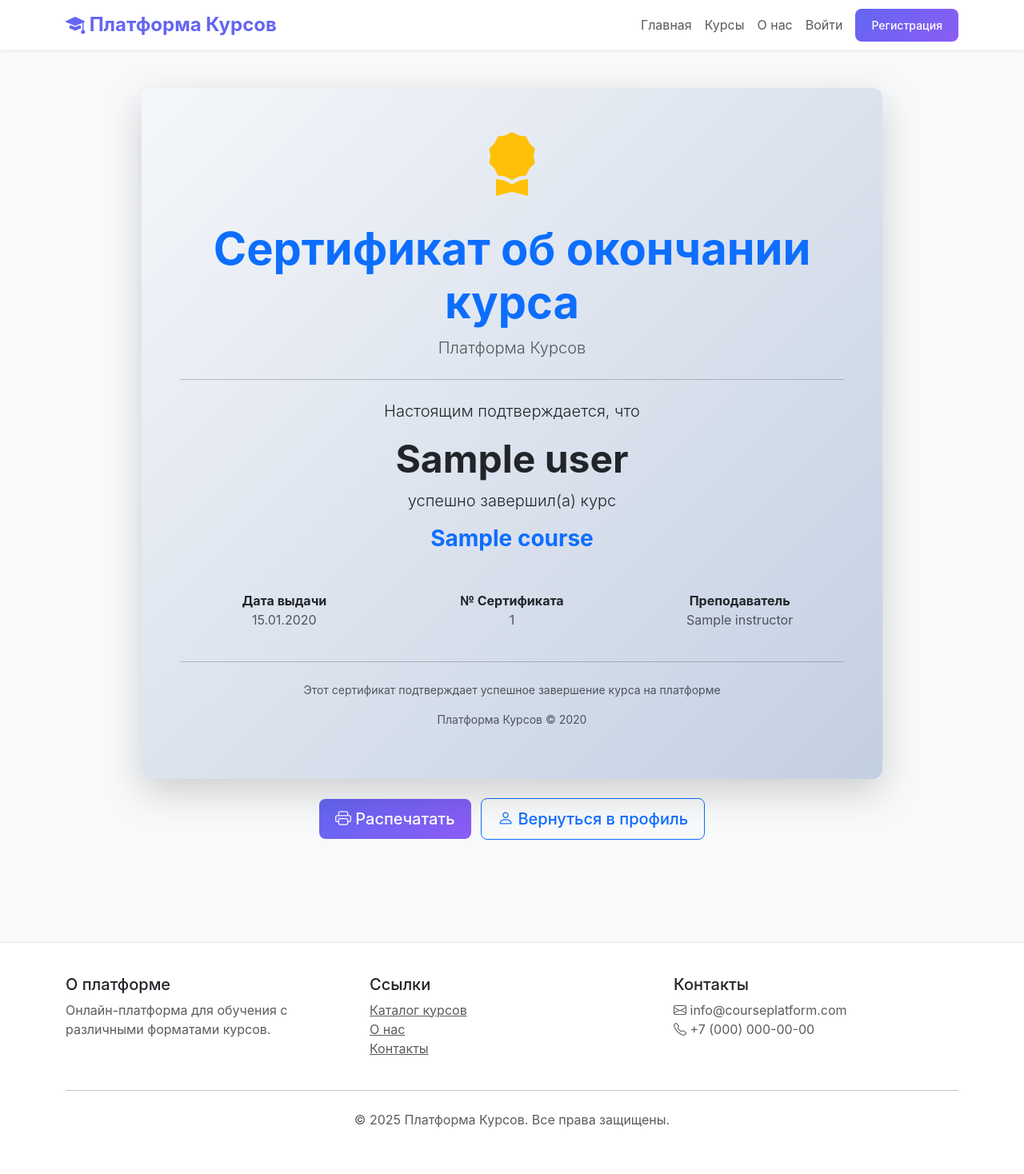
After one commit to romchy222/web, a Django app: template templates/certificate.html in a window 1280 px wide. The commit adds this page. Shown: the whole page at 80% size. Run offline with Django 3.2, Linux system fonts and the light colour scheme; the template is opened without the code that fills it: most values are stand-ins (such as "Sample title", 1, 10 or a date in 2020).

Commit message:
Add reviews, certificates, and enhanced student experience
Co-authored-by: romchy222 <211814824+romchy222@users.noreply.github.com>

```diff
--- a/course_platform/urls.py
+++ b/course_platform/urls.py
@@ -21,19 +21,22 @@ from django.conf.urls.static import static
 from courses.template_views import (
     home_view, course_list_view, course_detail_view, lesson_detail_view,
     my_courses_view, login_view, register_view, logout_view,
-    profile_view, instructor_dashboard_view, about_view, contact_view
+    profile_view, instructor_dashboard_view, about_view, contact_view,
+    add_review_view, certificate_view
 )
 
 urlpatterns = [
     path('', home_view, name='home'),
     path('courses/', course_list_view, name='course_list'),
     path('courses/<slug:slug>/', course_detail_view, name='course_detail'),
+    path('courses/<slug:slug>/review/', add_review_view, name='add_review'),
     path('courses/<slug:course_slug>/lesson/<int:lesson_id>/', lesson_detail_view, name='lesson_detail'),
     path('my-courses/', my_courses_view, name='my_courses'),
     path('login/', login_view, name='login'),
     path('register/', register_view, name='register'),
     path('logout/', logout_view, name='logout'),
     path('profile/', profile_view, name='profile'),
+    path('certificate/<str:certificate_number>/', certificate_view, name='certificate'),
     path('instructor/', instructor_dashboard_view, name='instructor_dashboard'),
     path('about/', about_view, name='about'),
     path('contact/', contact_view, name='contact'),
--- /dev/null
+++ b/templates/certificate.html
@@ -0,0 +1,76 @@
+{% extends 'base.html' %}
+
+{% block title %}Сертификат {{ certificate.certificate_number }} - Платформа Курсов{% endblock %}
+
+{% block content %}
+<div class="container py-5">
+    <div class="row justify-content-center">
+        <div class="col-lg-10">
+            <div class="card border-0 shadow-lg">
+                <div class="card-body p-5" style="background: linear-gradient(135deg, #f5f7fa 0%, #c3cfe2 100%);">
+                    <div class="text-center mb-4">
+                        <i class="bi bi-award-fill display-1 text-warning"></i>
+                    </div>
+
+                    <div class="text-center mb-4">
+                        <h1 class="display-4 fw-bold text-primary">Сертификат об окончании курса</h1>
+                        <p class="lead text-muted">Платформа Курсов</p>
+                    </div>
+
+                    <hr class="my-4">
+
+                    <div class="text-center mb-4">
+                        <p class="lead">Настоящим подтверждается, что</p>
+                        <h2 class="display-5 fw-bold text-dark">{{ certificate.enrollment.user.get_full_name|default:certificate.enrollment.user.username }}</h2>
+                        <p class="lead">успешно завершил(а) курс</p>
+                        <h3 class="fw-bold text-primary">{{ certificate.enrollment.course.title }}</h3>
+                    </div>
+
+                    <div class="row text-center mt-5">
+                        <div class="col-md-4">
+                            <p class="mb-0"><strong>Дата выдачи</strong></p>
+                            <p class="text-muted">{{ certificate.issued_at|date:"d.m.Y" }}</p>
+                        </div>
+                        <div class="col-md-4">
+                            <p class="mb-0"><strong>№ Сертификата</strong></p>
+                            <p class="text-muted">{{ certificate.certificate_number }}</p>
+                        </div>
+                        <div class="col-md-4">
+                            <p class="mb-0"><strong>Преподаватель</strong></p>
+                            <p class="text-muted">{{ certificate.enrollment.course.instructor.get_full_name|default:certificate.enrollment.course.instructor.username }}</p>
+                        </div>
+                    </div>
+
+                    <hr class="my-4">
+
+                    <div class="text-center">
+                        <p class="small text-muted">Этот сертификат подтверждает успешное завершение курса на платформе</p>
+                        <p class="small text-muted">Платформа Курсов © {{ certificate.issued_at.year }}</p>
+                    </div>
+                </div>
+            </div>
+
+            <div class="text-center mt-4">
+                <button onclick="window.print()" class="btn btn-primary btn-lg me-2">
+                    <i class="bi bi-printer"></i> Распечатать
+                </button>
+                <a href="{% url 'profile' %}" class="btn btn-outline-primary btn-lg">
+                    <i class="bi bi-person"></i> Вернуться в профиль
+                </a>
+            </div>
+        </div>
+    </div>
+</div>
+
+<style>
+@media print {
+    nav, footer, .btn {
+        display: none !important;
+    }
+    .card {
+        border: 2px solid #000 !important;
+        box-shadow: none !important;
+    }
+}
+</style>
+{% endblock %}
```
Also changed, not shown: courses/template_views.py (+65 -3 lines), templates/courses/course_detail.html (+50 -4 lines), templates/profile.html (+35 -0 lines).
